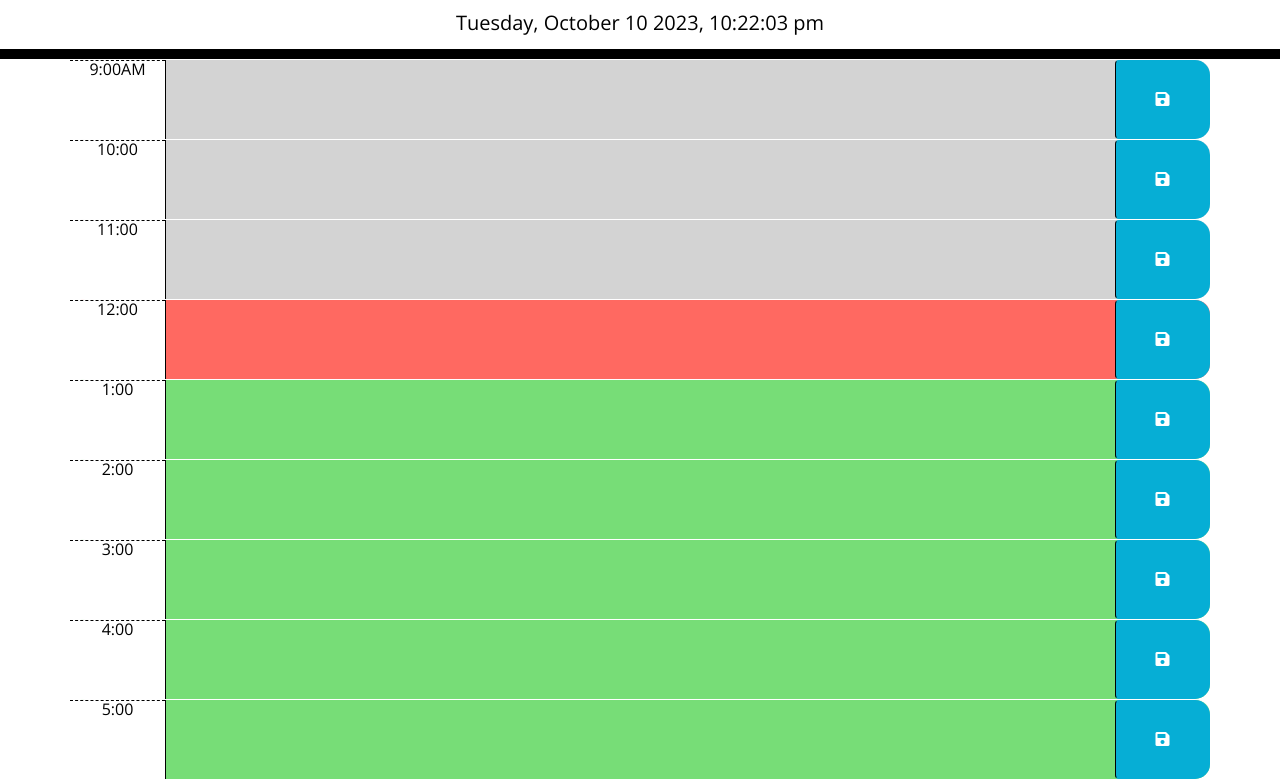
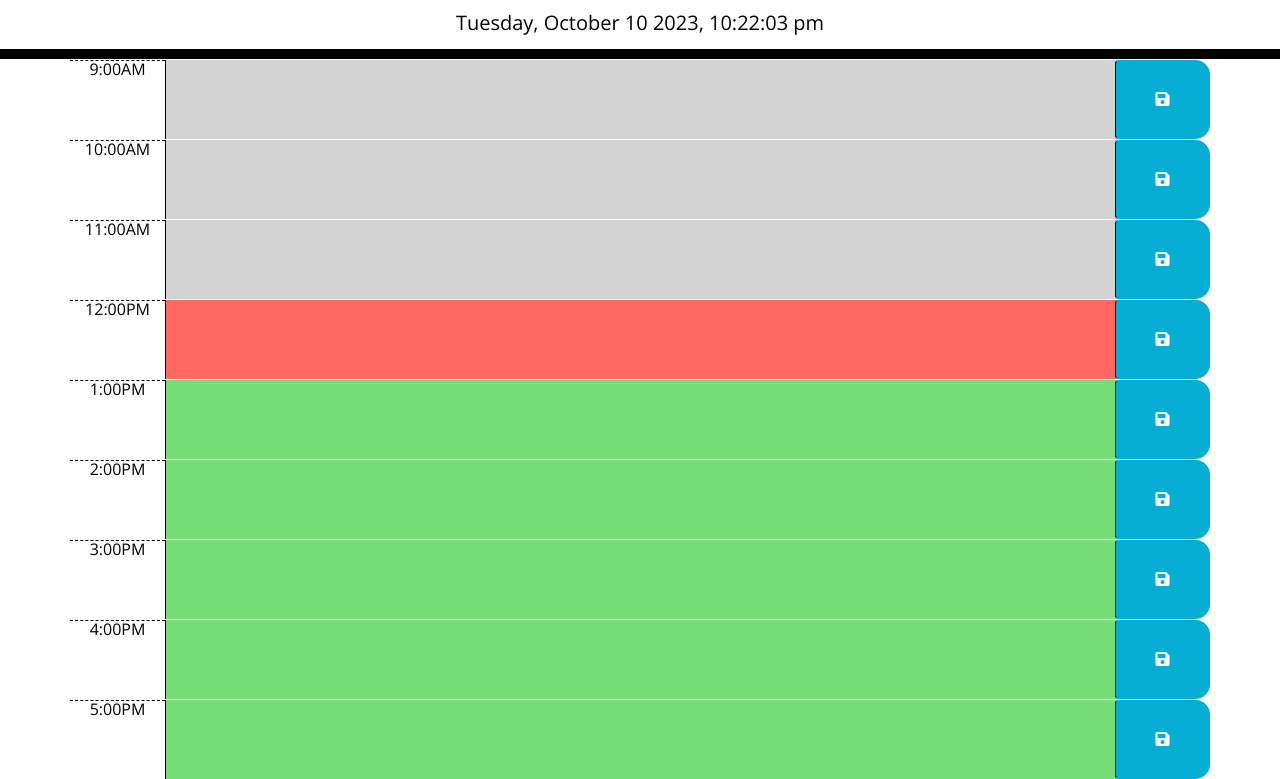
Before and after one commit to VictorSamuel-dev/Workday_Scheduler, a plain HTML site: page index.html in a window 1280 px wide. Shown: the part 108-887 px from the top of the page. Drawn offline with nearby package versions, Linux system fonts and the light colour scheme.

Commit message:
adjusted time to AM/PM

```diff
--- a/index.html
+++ b/index.html
@@ -39,53 +39,53 @@
       </div>
         <!-- 10:00 -->
       <div id="hour-10" class="row time-block past">
-        <div class="col-md-1 hour">10:00</div>
+        <div class="col-md-1 hour">10:00AM</div>
         <textarea class="col-md-10 description">
         </textarea>
         <button class="col-md-1 btn saveBtn"><i class="fas fa-save"></i></button>
       </div>
         <!-- 11 -->
       <div id="hour-11" class="row time-block past">
-        <div class="col-md-1 hour">11:00</div>
+        <div class="col-md-1 hour">11:00AM</div>
         <textarea class="col-md-10 description">
         </textarea>
         <button class="col-md-1 btn saveBtn"><i class="fas fa-save"></i></button>
       </div>
         <!-- 12 -->
       <div id="hour-12" class="row row-detail present">
-        <div class="col-md-1 hour">12:00</div>
+        <div class="col-md-1 hour">12:00PM</div>
         <textarea class="col-md-10 description">
         </textarea>
         <button class="col-md-1 btn saveBtn"><i class="fas fa-save"></i></button>
       </div>
         <!-- 1 -->
       <div id="hour-13" class="row row-detail future">
-        <div class="col-md-1 hour">1:00</div>
+        <div class="col-md-1 hour">1:00PM</div>
         <textarea class="col-md-10 description">
         </textarea>
         <button class="col-md-1 btn saveBtn"><i class="fas fa-save"></i></button>
       </div>
         <!-- 2 -->
       <div id="hour-14" class="row row-detail future">
-        <div class="col-md-1 hour">2:00</div>
+        <div class="col-md-1 hour">2:00PM</div>
         <textarea class="col-md-10 description"></textarea>
         <button class="col-md-1 btn saveBtn"><i class="fas fa-save"></i></button>
       </div>
         <!-- 3 -->
       <div id="hour-15" class="row row-detail future">
-        <div class="col-md-1 hour">3:00</div>
+        <div class="col-md-1 hour">3:00PM</div>
           <textarea class="col-md-10 description"></textarea>
         <button class="col-md-1 btn saveBtn"><i class="fas fa-save"></i></button>
       </div>
         <!-- 4 -->
       <div id="hour-16" class="row row-detail future">
-        <div class="col-md-1 hour">4:00</div>
+        <div class="col-md-1 hour">4:00PM</div>
           <textarea class="col-md-10 description"></textarea>
         <button class="col-md-1 btn saveBtn"><i class="fas fa-save"></i></button>
       </div>
         <!-- 5 -->
       <div id="hour-17" class="row row-detail future">
-        <div class="col-md-1 hour">5:00</div>
+        <div class="col-md-1 hour">5:00PM</div>
           <textarea class="col-md-10 description"></textarea>
         <button class="col-md-1 btn saveBtn"><i class="fas fa-save"></i></button>
       </div>
```
